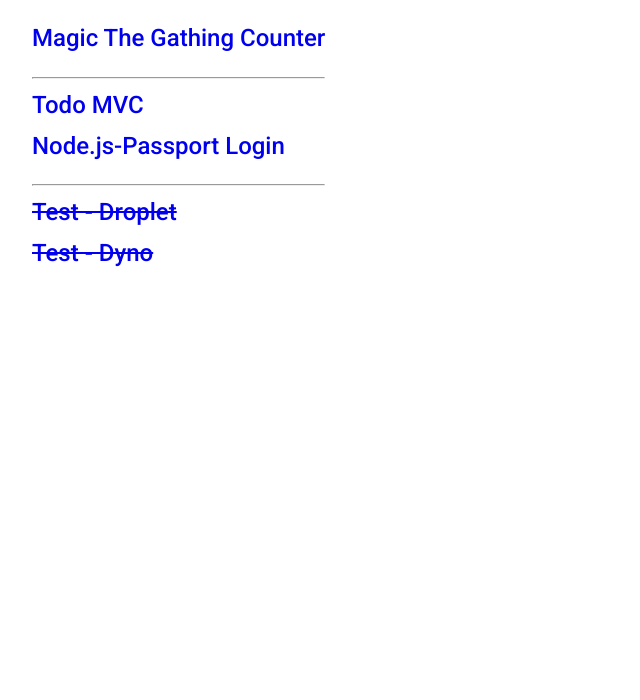
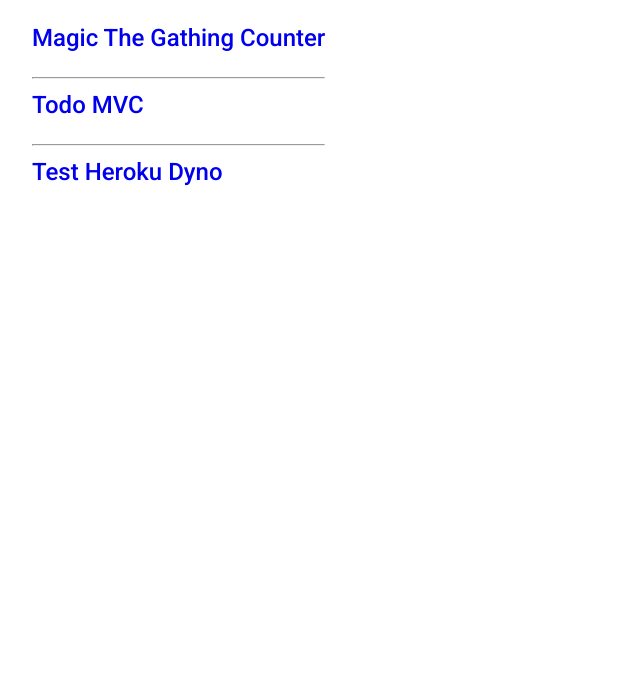
Before and after one commit to thirte3n/portfolio, a website: page public/index.html in a window 1280 px wide. Shown: the top 700 px of the page, without its empty margins (0-640 px from the left). Drawn offline with Linux system fonts and the light colour scheme.

Commit message:
Remove links to pratice apps hosted on DigitalOcean
MTG app hosted on DigitalOcean is not removed. Changed link to Test Heroku Dyno to test.justingajitos.com instead of test-dyno.justingajitos.com

```diff
--- a/public/index.html
+++ b/public/index.html
@@ -20,15 +20,9 @@
       <li>
         <a href="http://todo.justingajitos.com" target="_blank">Todo MVC</a>
       </li>
-      <li>
-        <a href="http://login.justingajitos.com/" target="_blank">Node.js-Passport Login</a>
-      </li>
       <hr>
       <li>
-        <a href="http://test.justingajitos.com/" target="_blank"><strike>Test - Droplet</strike></a>
-      </li>
-      <li>
-        <a href="http://test-dyno.justingajitos.com/" target="_blank"><strike>Test - Dyno</strike></a>
+        <a href="http://test.justingajitos.com/" target="_blank">Test Heroku Dyno</a>
       </li>
     </ul>
   </main>
```
